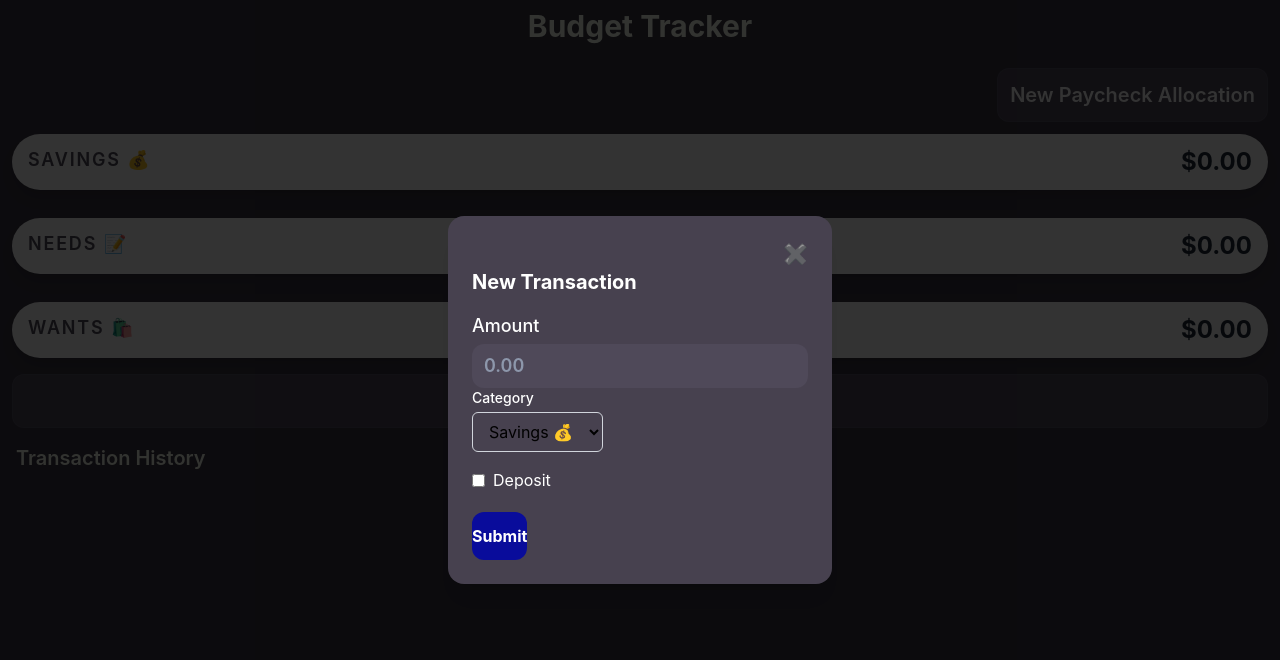
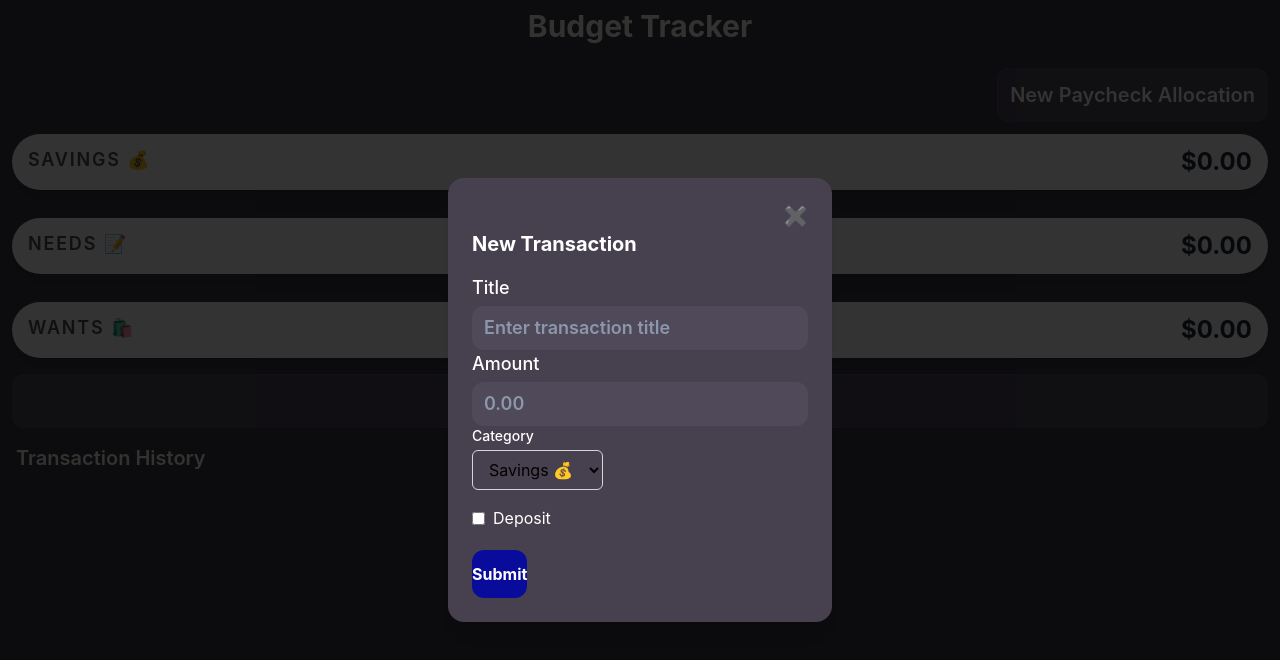
Before and after one commit to klopez5783/ParkedFinanceBus, a React (Vite) app: page / in a window 1280 px wide. Both pictures are taken after a click on the button "+ New Transaction". Shown: the top 660 px of the page. Built offline with nearby package versions, Linux system fonts and the light colour scheme.

Commit message:
Added Title Tag to transaction

```diff
--- a/src/Modals/NewTransactionModal.tsx
+++ b/src/Modals/NewTransactionModal.tsx
@@ -3,7 +3,13 @@ import { useState } from "react";
 export default function NewTransactionModal({
   onSubmit,
 }: {
-  onSubmit: (payload?: { savings: number; needs: number; wants: number, label: string, deposit: boolean }) => void;
+  onSubmit: (payload?: {
+    savings: number;
+    needs: number;
+    wants: number;
+    label: string;
+    deposit: boolean;
+  }) => void;
 }) {
   const [amount, setAmount] = useState("");
   const [category, setCategory] = useState("savings");
@@ -13,7 +19,7 @@ export default function NewTransactionModal({
   const handleSubmit = () => {
     console.log("Submitting transaction:", { amount, category, label });
     const amountNum = parseFloat(amount) || 0;
-    if ( !amount || isNaN(amountNum) || amountNum <= 0) {
+    if (!amount || isNaN(amountNum) || amountNum <= 0) {
       alert("Please enter a valid amount greater than 0.");
       return;
     }
@@ -22,7 +28,7 @@ export default function NewTransactionModal({
       savings: category === "savings" ? signedAmount : 0,
       needs: category === "needs" ? signedAmount : 0,
       wants: category === "wants" ? signedAmount : 0,
-      label,
+      label: label || "Untitled Transaction",
       deposit: deposit,
     });
   };
@@ -49,6 +55,18 @@ export default function NewTransactionModal({
           ✖
         </span>
         <h2 className="text-xl text-white font-bold mb-4">New Transaction</h2>
+        <label className="block text-lg font-medium text-white mb-1">
+          Title
+        </label>
+        <div className="items-center bg-surfaceLight rounded-xl px-3 py-2 gap-1">
+          <input
+            type="text"
+            placeholder="Enter transaction title"
+            value={label}
+            onChange={(e) => setLabel(e.target.value)}
+            className="bg-transparent text-text flex-1 outline-none text-lg font-semibold placeholder:text-mutedText"
+          />
+        </div>
         <label className="block text-lg font-medium text-white mb-1">
           Amount
         </label>
```
